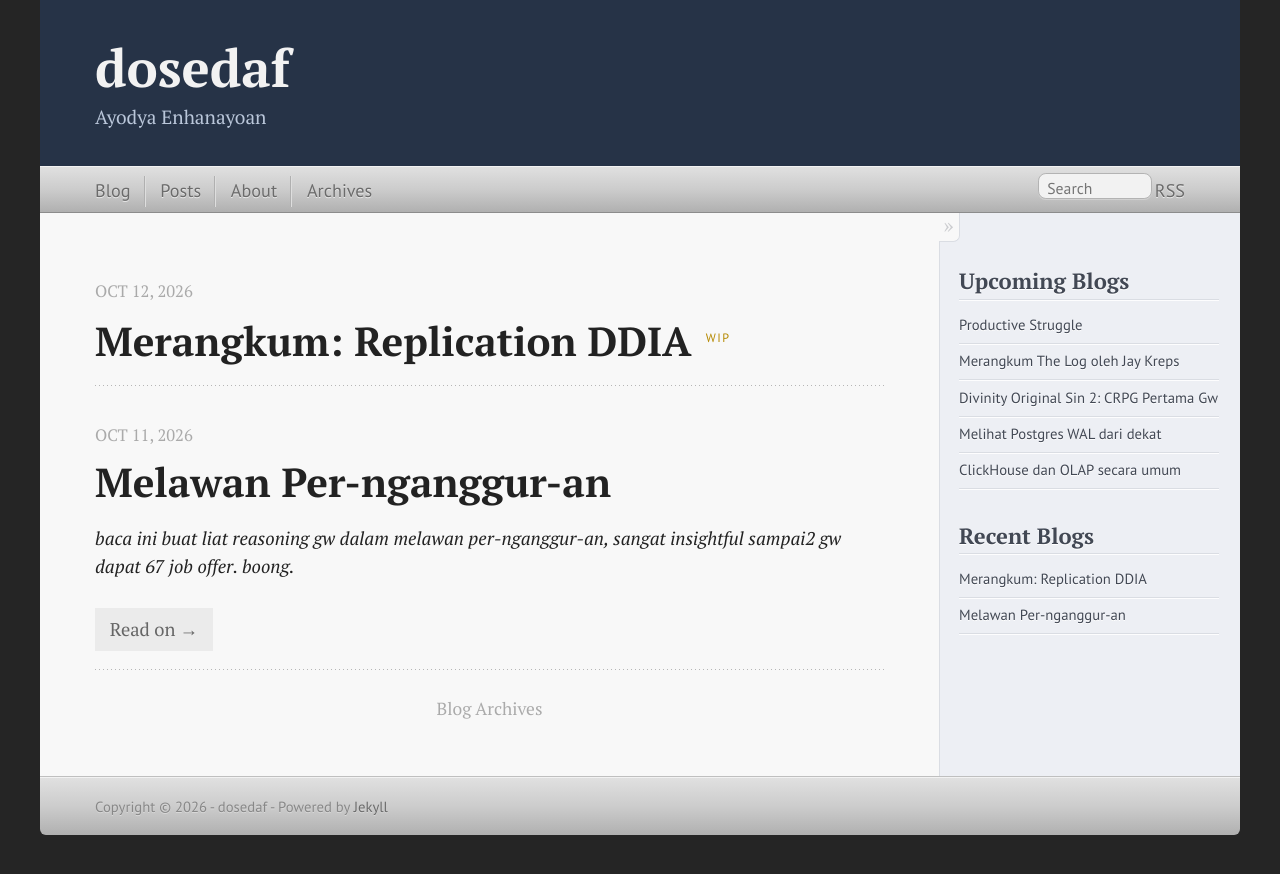
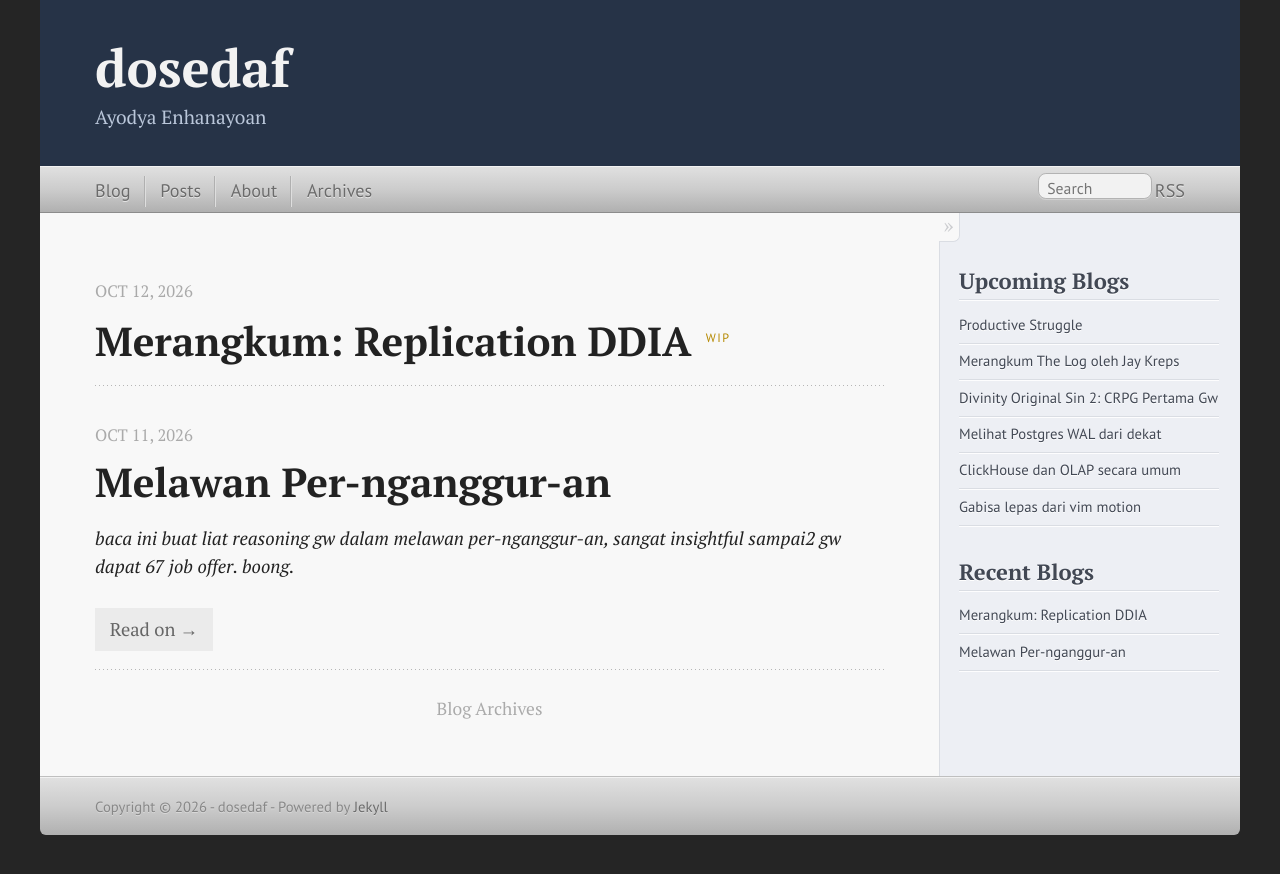
Before and after one commit to dosedaf/dosedaf.github.io, a Jekyll site: the page built from index.html, in a window 1280 px wide. Shown: the top 874 px of the page. Built offline with Jekyll 4.4.1, drawn with Linux system fonts in a browser that asks for light colours.

Commit message:
Update sidebar.html

```diff
--- a/_includes/sidebar.html
+++ b/_includes/sidebar.html
@@ -7,6 +7,7 @@
       <li>Divinity Original Sin 2: CRPG Pertama Gw</li>
       <li>Melihat Postgres WAL dari dekat</li>
       <li>ClickHouse dan OLAP secara umum</li>
+      <li>Gabisa lepas dari vim motion</li>
     </ul>
   </section>
   <section class="even">
```
